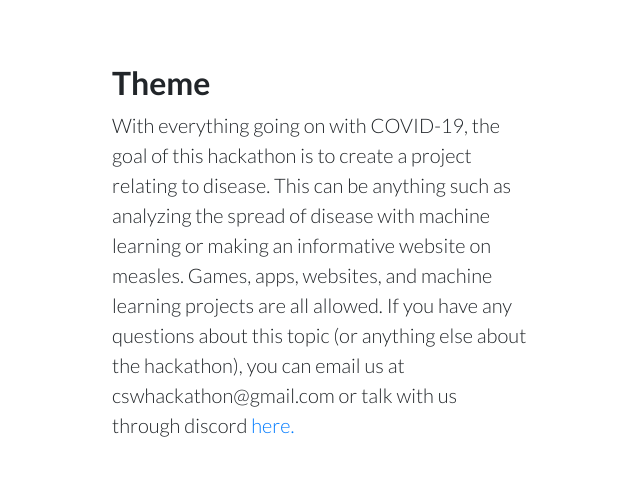
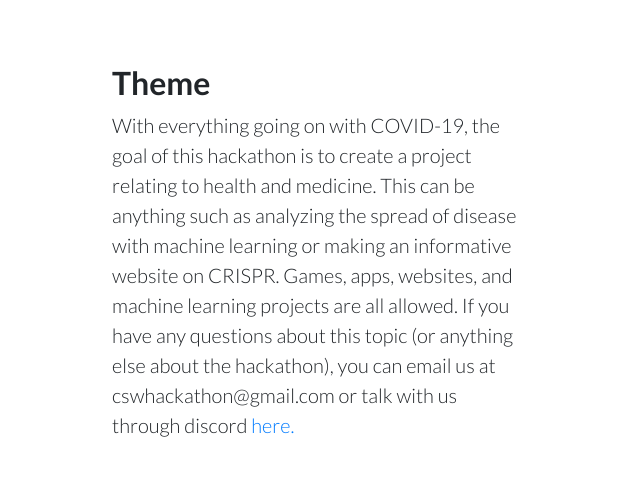
Before and after one commit to csw-acm/charterhacks2020, a website: page index.html in a window 1280 px wide. Shown: the part 700-1190 px from the top of the page, 0-635 px from the left. Drawn offline with Linux system fonts and the light colour scheme.

Commit message:
Update index.html

```diff
--- a/index.html
+++ b/index.html
@@ -55,7 +55,7 @@
         <div class="col-lg-6 order-lg-2 text-white showcase-img" style="background-image: url('img/virus.png');"></div>
         <div class="col-lg-6 order-lg-1 my-auto showcase-text">
           <h2>Theme</h2>
-          <p class="lead mb-0">With everything going on with COVID-19, the goal of this hackathon is to create a project relating to disease. This can be anything such as analyzing the spread of disease with machine learning or making an informative website on measles. Games, apps, websites, and machine learning projects are all allowed. If you have any questions about this topic (or anything else about the hackathon), you can email us at cswhackathon@gmail.com or talk with us through discord <a href="https://discord.gg/TxfuCFk" target="_blank">here.</a></p>
+          <p class="lead mb-0">With everything going on with COVID-19, the goal of this hackathon is to create a project relating to health and medicine. This can be anything such as analyzing the spread of disease with machine learning or making an informative website on CRISPR. Games, apps, websites, and machine learning projects are all allowed. If you have any questions about this topic (or anything else about the hackathon), you can email us at cswhackathon@gmail.com or talk with us through discord <a href="https://discord.gg/TxfuCFk" target="_blank">here.</a></p>
         </div>
       </div>
       <div class="row no-gutters">
```
